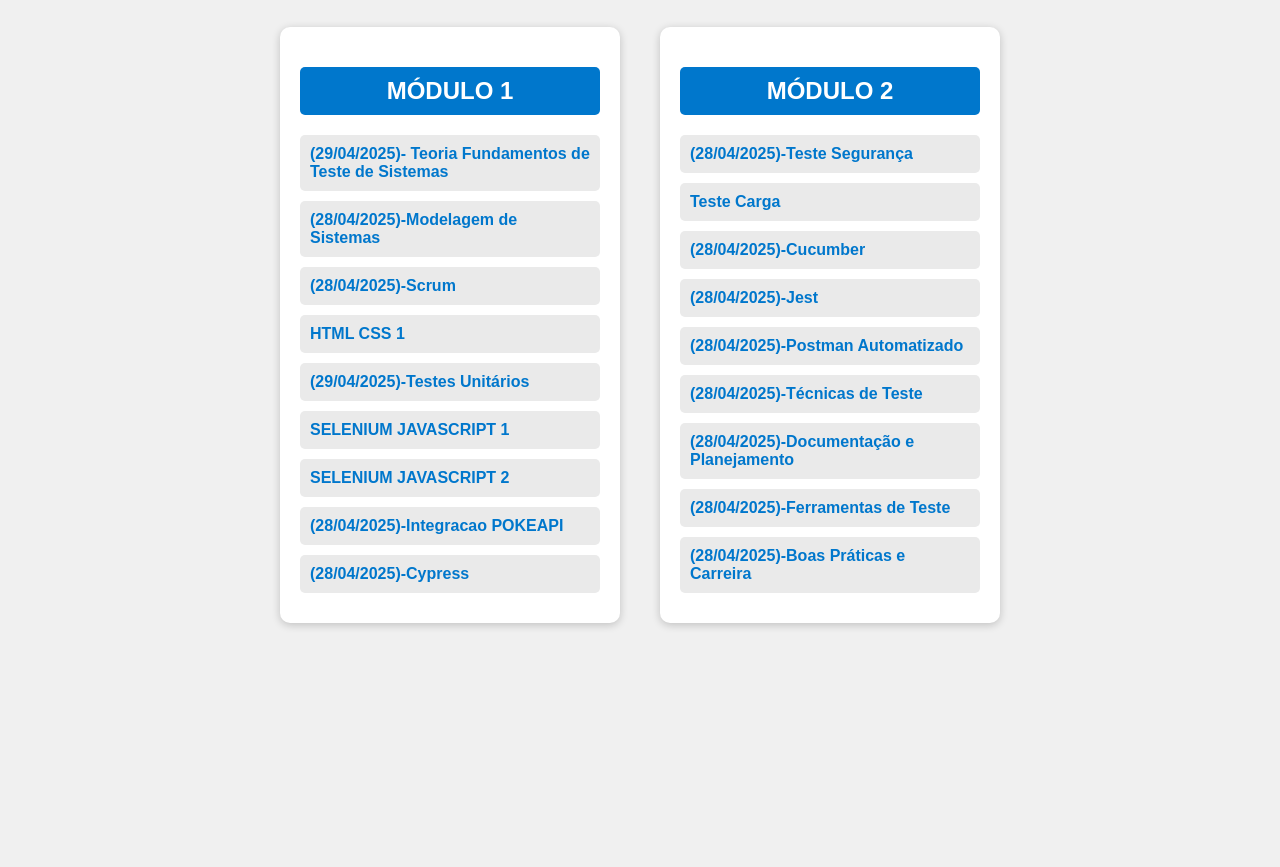
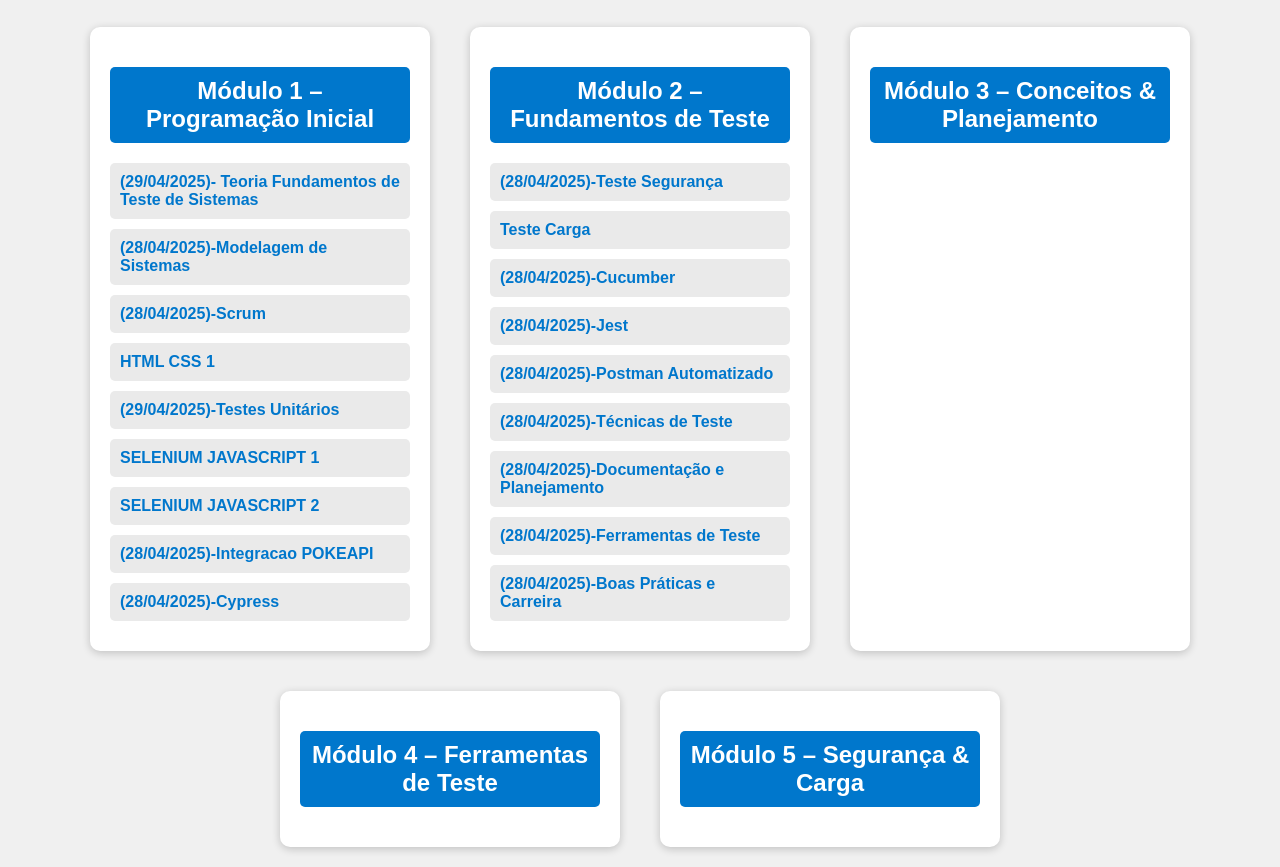
Before and after one commit to eng-pablo-tec/Aulas-Extras, a plain HTML site: page index.html in a window 1280 px wide. Shown: the part 81-948 px from the top of the page. Before the commit the page ends 800 px from the top, so only its background shows below. Drawn offline with Linux system fonts and the light colour scheme.

Commit message:
Update index.html

```diff
--- a/index.html
+++ b/index.html
@@ -9,12 +9,24 @@
   <h1>Aulas Extras - Desenvolvimento de Sistemas</h1>
   <div class="modulos-container">
     <div class="modulo" id="modulo1">
-      <h2>MÓDULO 1</h2>
+      <h2>Módulo 1 – Programação Inicial</h2>
       <div class="lista" id="lista-modulo1"></div>
     </div>
     <div class="modulo" id="modulo2">
-      <h2>MÓDULO 2</h2>
+      <h2>Módulo 2 – Fundamentos de Teste</h2>
       <div class="lista" id="lista-modulo2"></div>
+    </div>
+    <div class="modulo" id="modulo3">
+      <h2>Módulo 3 – Conceitos & Planejamento</h2>
+      <div class="lista" id="lista-modulo3"></div>
+    </div>
+    <div class="modulo" id="modulo4">
+      <h2>Módulo 4 – Ferramentas de Teste</h2>
+      <div class="lista" id="lista-modulo4"></div>
+    </div>
+    <div class="modulo" id="modulo5">
+      <h2>Módulo 5 – Segurança & Carga</h2>
+      <div class="lista" id="lista-modulo5"></div>
     </div>
   </div>
 
```
